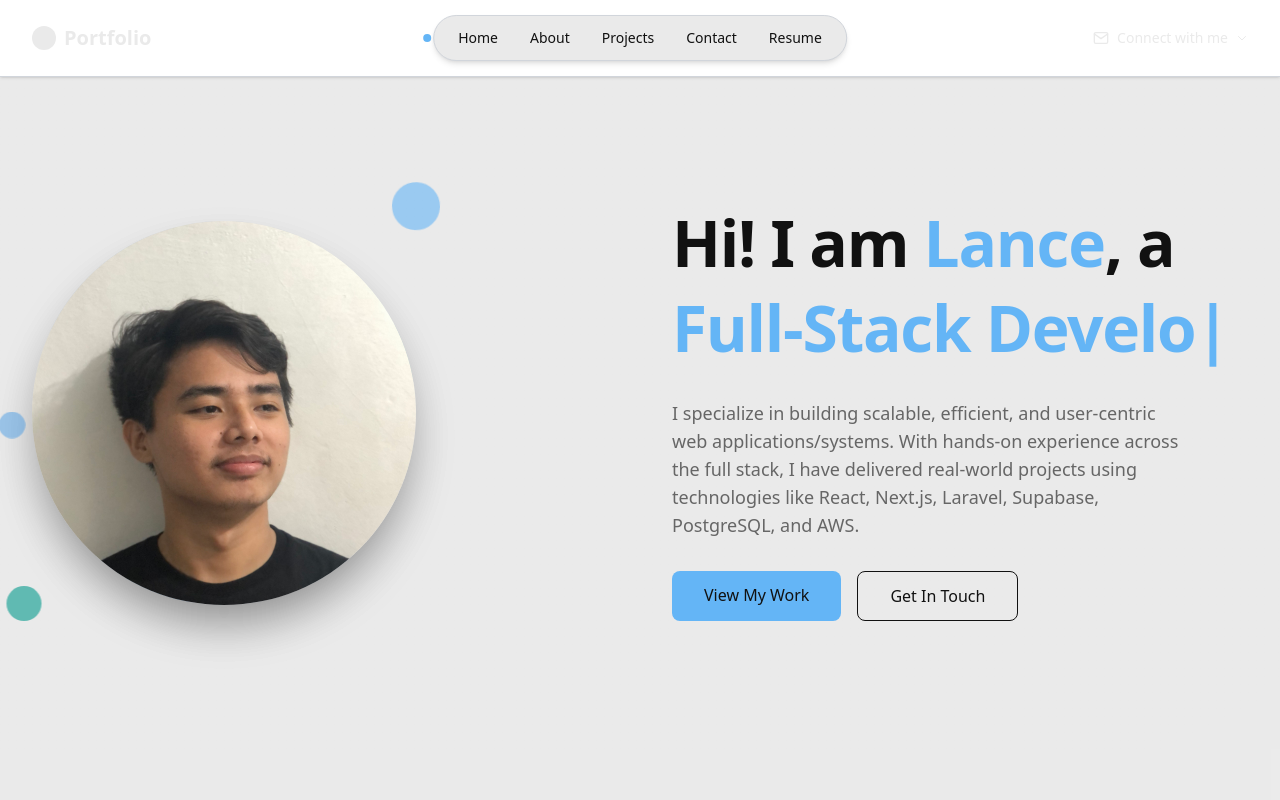
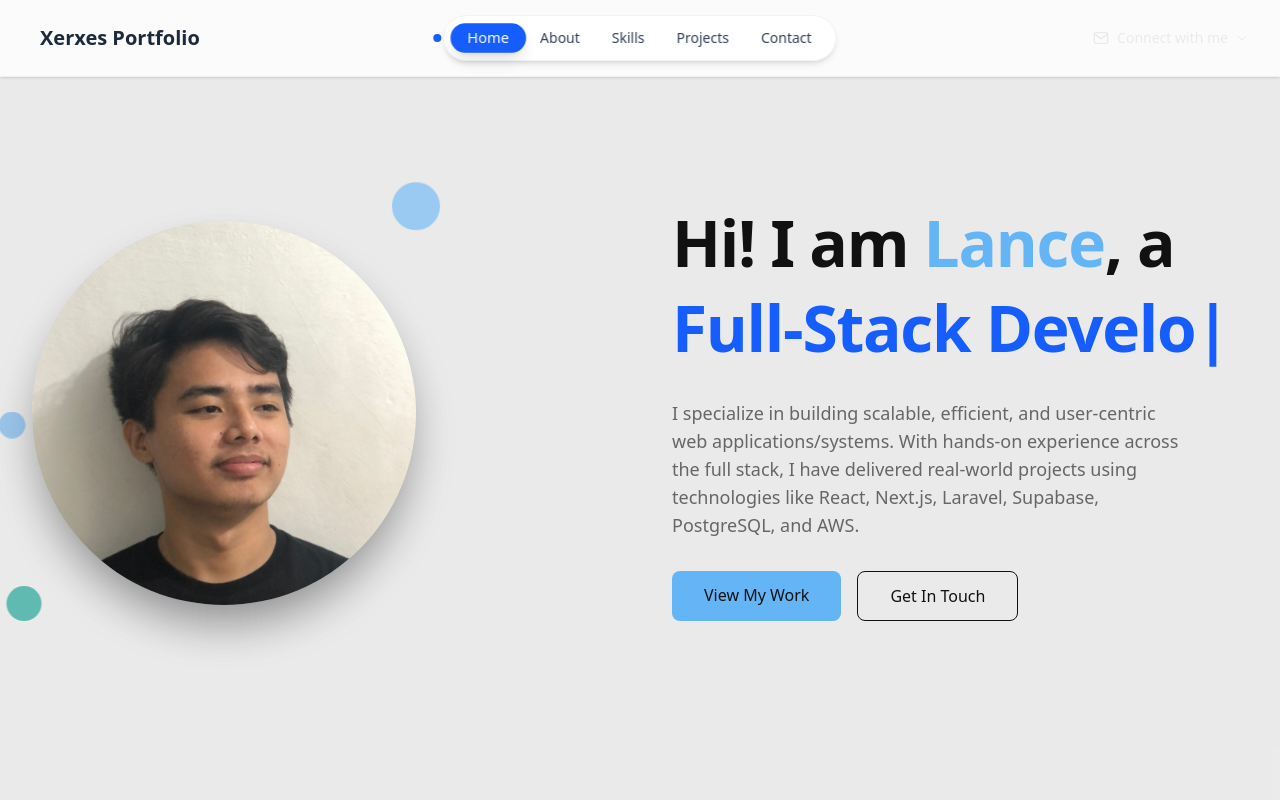
Before and after one commit to lalalance12/portfolio-website, a Next.js app: page / in a window 1280 px wide. Shown: the top 800 px of the page. Built offline with nearby package versions, Linux system fonts and the light colour scheme.

Commit message:
feat: update components with new branding, social links, and improved navigation functionality

```diff
--- a/src/components/Footer.tsx
+++ b/src/components/Footer.tsx
@@ -9,8 +9,7 @@ export default function Footer() {
           {/* Brand Section */}
           <div className="md:col-span-2">
             <div className="flex items-center gap-2 mb-4">
-              <div className="w-8 h-8 bg-primary rounded-full"></div>
-              <span className="text-xl font-bold">Lance Portfolio</span>
+              <span className="text-3xl font-bold text-primary ">Xerxes Portfolio</span>
             </div>
             <p className="text-foreground-muted max-w-md mb-6">
               Passionate software engineer creating scalable, efficient, and
@@ -21,7 +20,7 @@ export default function Footer() {
             {/* Social Links */}
             <div className="flex gap-4">
               <a
-                href="mailto:your-email@example.com"
+                href="mailto:lompon.xerxeslancelaurenz@gmail.com"
                 className="w-10 h-10 bg-neutral rounded-full flex items-center justify-center hover:bg-primary transition-colors group"
               >
                 <svg
@@ -39,7 +38,7 @@ export default function Footer() {
                 </svg>
               </a>
               <a
-                href="https://linkedin.com/in/your-profile"
+                href="https://linkedin.com/in/xerxes-lompon"
                 target="_blank"
                 rel="noopener noreferrer"
                 className="w-10 h-10 bg-neutral rounded-full flex items-center justify-center hover:bg-primary transition-colors group"
@@ -53,7 +52,7 @@ export default function Footer() {
                 </svg>
               </a>
               <a
-                href="https://github.com/your-username"
+                href="https://github.com/lalalance12"
                 target="_blank"
                 rel="noopener noreferrer"
                 className="w-10 h-10 bg-neutral rounded-full flex items-center justify-center hover:bg-primary transition-colors group"
@@ -67,7 +66,7 @@ export default function Footer() {
                 </svg>
               </a>
               <a
-                href="https://discord.gg/your-discord"
+                href="https://discord.com/users/.grindh1412"
                 target="_blank"
                 rel="noopener noreferrer"
                 className="w-10 h-10 bg-neutral rounded-full flex items-center justify-center hover:bg-primary transition-colors group"
@@ -132,10 +131,10 @@ export default function Footer() {
             <h3 className="font-medium mb-4">Skills</h3>
             <ul className="space-y-3 text-sm text-foreground-muted">
               <li>React & Next.js</li>
-              <li>Laravel & PHP</li>
-              <li>PostgreSQL</li>
-              <li>AWS & Cloud</li>
-              <li>TypeScript</li>
+              <li>Laravel & Django</li>
+              <li>PostgreSQL & AI/ML</li>
+              <li>AWS & Supabase</li>
+              <li>TypeScript & Python</li>
             </ul>
           </div>
         </div>
@@ -143,7 +142,7 @@ export default function Footer() {
         {/* Bottom Section */}
         <div className="flex flex-col md:flex-row justify-between items-center pt-8 border-t border-border-light">
           <p className="text-sm text-foreground-muted mb-4 md:mb-0">
-            &copy; {new Date().getFullYear()} Lance Portfolio. Built with
+            &copy; {new Date().getFullYear()} Xerxes Portfolio. Built with
             Next.js & Tailwind CSS.
           </p>
         </div>
--- a/src/components/Header.tsx
+++ b/src/components/Header.tsx
@@ -1,76 +1,104 @@
 "use client";
 import Link from "next/link";
-import { usePathname } from "next/navigation";
+import { useState, useEffect } from "react";
 import SocialDropdown from "./SocialDropdown";
 
 export default function Header() {
-  const pathname = usePathname();
+  const [activeSection, setActiveSection] = useState("home");
 
-  const isActive = (path: string) => {
-    return pathname === path;
+  const scrollToSection = (sectionId: string) => {
+    const element = document.getElementById(sectionId);
+    if (element) {
+      setActiveSection(sectionId);
+      element.scrollIntoView({
+        behavior: "smooth",
+        block: "start",
+      });
+    }
+  };
+
+  useEffect(() => {
+    const handleScroll = () => {
+      const sections = ["home", "about", "skills", "projects", "contact"];
+      const scrollPosition = window.scrollY + 100; // Offset for header height
+
+      for (const sectionId of sections) {
+        const element = document.getElementById(sectionId);
+        if (element) {
+          const { offsetTop, offsetHeight } = element;
+          if (
+            scrollPosition >= offsetTop &&
+            scrollPosition < offsetTop + offsetHeight
+          ) {
+            setActiveSection(sectionId);
+            break;
+          }
+        }
+      }
+    };
+
+    window.addEventListener("scroll", handleScroll);
+    handleScroll(); // Call once to set initial state
+
+    return () => window.removeEventListener("scroll", handleScroll);
+  }, []);
+
+  const getNavItemClass = (sectionId: string) => {
+    const baseClass =
+      "px-4 py-1 rounded-full text-sm transition-all duration-500 ease-out relative overflow-hidden";
+    const isCurrentSection = activeSection === sectionId;
+
+    if (isCurrentSection) {
+      return `${baseClass} font-medium text-white bg-blue-600 dark:bg-blue-500 shadow-lg transform scale-105`;
+    }
+
+    return `${baseClass} text-slate-700 dark:text-slate-300 hover:bg-slate-100 dark:hover:bg-slate-700 hover:scale-105`;
   };
 
   return (
-    <header className="sticky top-0 z-50 w-full px-8 py-6 flex justify-between items-center bg-secondary border-b border-border shadow-sm">
+    <header className="sticky top-0 z-50 w-full px-8 py-6 flex justify-between items-center bg-white/80 dark:bg-slate-900/80 backdrop-blur-sm border-b border-slate-200/50 dark:border-slate-700/50 shadow-sm">
       <div className="text-xl font-medium flex items-center">
         <Link href="/" className="flex items-center gap-2">
           <div className="flex items-center">
-            <div className="relative">
-              <div className="w-6 h-6 bg-neutral rounded-full flex items-center justify-center"></div>
-            </div>
           </div>
-          <span className="text-neutral font-bold">Portfolio</span>
+          <span className="text-slate-800 dark:text-slate-200 font-bold">
+            Xerxes Portfolio
+          </span>
         </Link>
       </div>
       <div className="absolute left-1/2 transform -translate-x-1/2 flex items-center">
-        <div className="w-2 h-2 rounded-full bg-primary absolute left-[-10px]"></div>
-        <nav className="flex items-center rounded-full bg-neutral px-2 py-2 shadow-md border border-border">
-          <Link
-            href="/work"
-            className={`px-4 py-1 rounded-full text-sm transition-colors text-neutral ${
-              isActive("/work") ? "font-medium bg-neutral text-secondary" : ""
-            }`}
+        <div className="w-2 h-2 rounded-full bg-blue-600 dark:bg-blue-500 absolute left-[-10px]"></div>
+        <nav className="flex items-center rounded-full bg-white/80 dark:bg-slate-800/80 backdrop-blur-sm px-2 py-2 shadow-md border border-slate-200/50 dark:border-slate-700/50 transition-all duration-300">
+          <button
+            onClick={() => scrollToSection("home")}
+            className={getNavItemClass("home")}
           >
-            Home
-          </Link>
-          <Link
-            href="/services"
-            className={`px-4 py-1 rounded-full text-sm transition-colors text-neutral ${
-              isActive("/services")
-                ? "font-medium bg-neutral text-secondary"
-                : ""
-            }`}
+            <span className="relative z-10">Home</span>
+          </button>
+          <button
+            onClick={() => scrollToSection("about")}
+            className={getNavItemClass("about")}
           >
-            About
-          </Link>
-          <Link
-            href="/approach"
-            className={`px-4 py-1 rounded-full text-sm transition-colors text-neutral ${
-              isActive("/approach")
-                ? "font-medium bg-neutral text-secondary"
-                : ""
-            }`}
+            <span className="relative z-10">About</span>
+          </button>
+          <button
+            onClick={() => scrollToSection("skills")}
+            className={getNavItemClass("skills")}
           >
-            Projects
-          </Link>
-          <Link
-            href="/about"
-            className={`px-4 py-1 rounded-full text-sm transition-colors text-neutral ${
-              isActive("/about") ? "font-medium bg-neutral text-secondary" : ""
-            }`}
+            <span className="relative z-10">Skills</span>
+          </button>
+          <button
+            onClick={() => scrollToSection("projects")}
+            className={getNavItemClass("projects")}
           >
-            Contact
-          </Link>
-          <Link
-            href="/contact"
-            className={`px-4 py-1 rounded-full text-sm transition-colors text-neutral ${
-              isActive("/contact")
-                ? "font-medium bg-neutral text-secondary"
-                : ""
-            }`}
+            <span className="relative z-10">Projects</span>
+          </button>
+          <button
+            onClick={() => scrollToSection("contact")}
+            className={getNavItemClass("contact")}
           >
-            Resume
-          </Link>
+            <span className="relative z-10">Contact</span>
+          </button>
         </nav>
       </div>
       <SocialDropdown />
--- a/src/components/RotatingText.tsx
+++ b/src/components/RotatingText.tsx
@@ -7,6 +7,7 @@ const titles = [
   "Web Developer",
   "Frontend Developer",
   "Backend Developer",
+  "AI/ML Enthusiast",
 ];
 
 export default function RotatingText() {
@@ -57,7 +58,7 @@ export default function RotatingText() {
   }, []);
 
   return (
-    <span className="text-primary">
+    <span className="text-blue-600 dark:text-blue-400">
       {displayedText}
       <span
         className={`${
```
